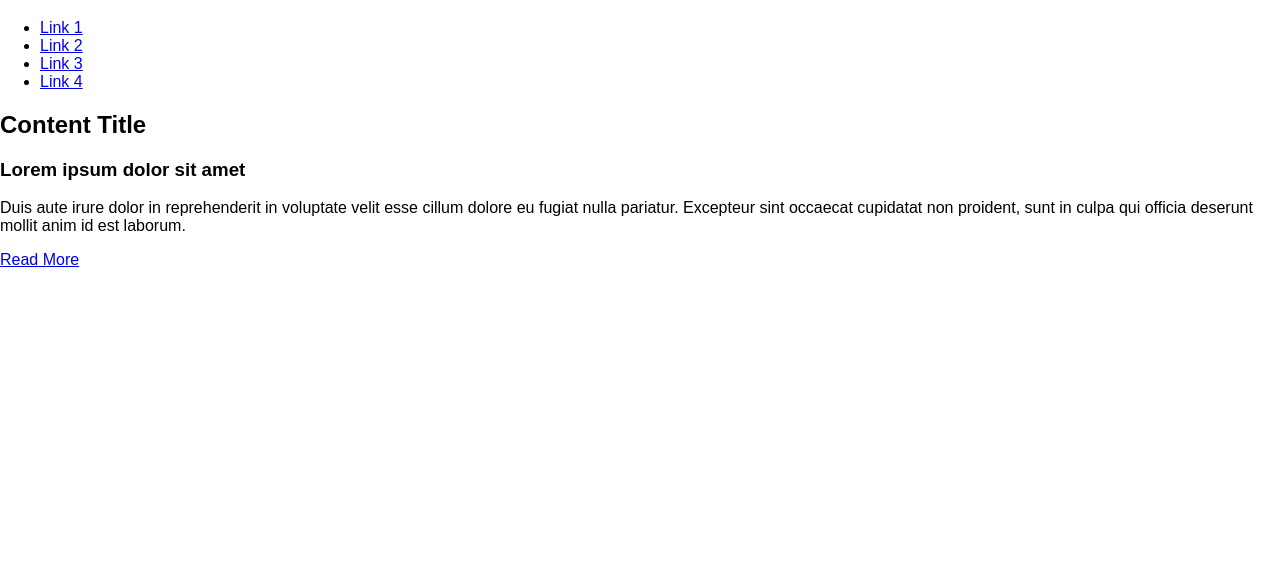
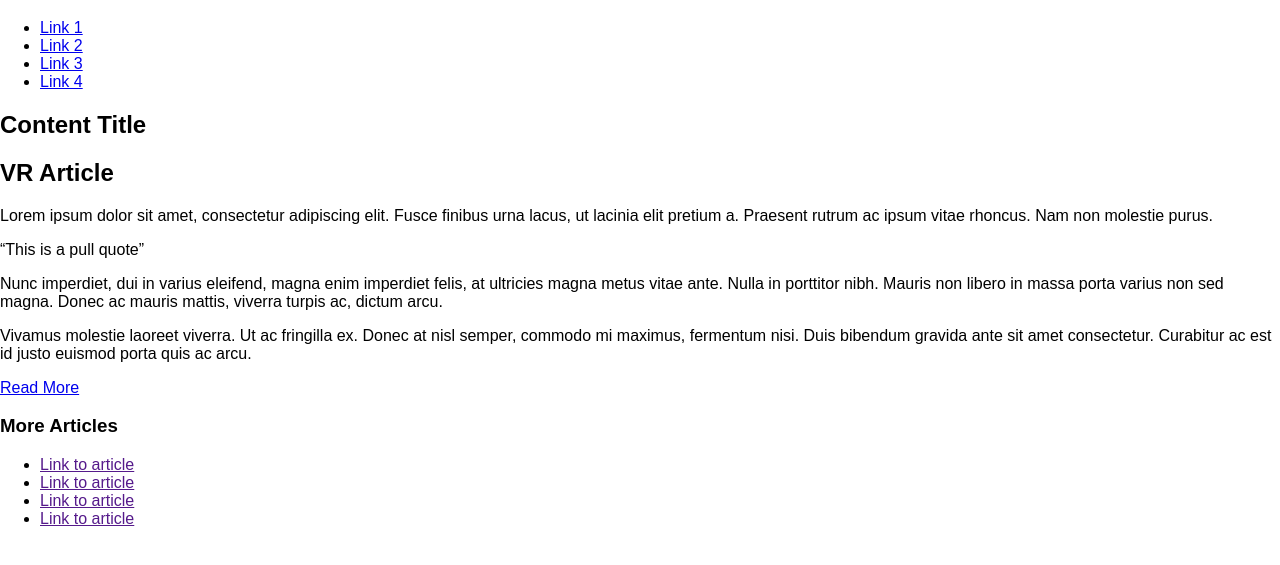
Before and after one commit to jakwakwa/starter-project-basic, a plain HTML site: page index.html in a window 1280 px wide. Shown: the part 61-626 px from the top of the page. Drawn offline with nearby package versions, Linux system fonts and the light colour scheme.

Commit message:
Added article default content

```diff
--- a/index.html
+++ b/index.html
@@ -43,12 +43,26 @@
 
             <article>
 
-                <h3>Lorem ipsum dolor sit amet</h3>
-                <p>Duis aute irure dolor in reprehenderit in voluptate velit esse cillum dolore eu fugiat nulla pariatur. Excepteur sint occaecat cupidatat non
-                proident, sunt in culpa qui officia deserunt mollit anim id est laborum.</p>
+                <h2>VR Article</h2>
+                <p>Lorem ipsum dolor sit amet, consectetur adipiscing elit. Fusce finibus urna lacus, ut lacinia elit pretium a. Praesent rutrum ac ipsum vitae rhoncus. Nam non molestie purus.</p>
+                <aside>
+                    <q>This is a pull quote</q>
+                </aside>
+                <p>Nunc imperdiet, dui in varius eleifend, magna enim imperdiet felis, at ultricies magna metus vitae ante. Nulla in porttitor nibh. Mauris non libero in massa porta varius non sed magna. Donec ac mauris mattis, viverra turpis ac, dictum arcu.</p>
+                <p>Vivamus molestie laoreet viverra. Ut ac fringilla ex. Donec at nisl semper, commodo mi maximus, fermentum nisi. Duis bibendum gravida ante sit amet consectetur. Curabitur ac est id justo euismod porta quis ac arcu.</p>
                 <a href="#">Read More</a>
 
             </article>
+
+            <aside>
+                <h3>More Articles</h3>
+                <ul>
+                    <li><a href="">Link to article</a></li>
+                    <li><a href="">Link to article</a></li>
+                    <li><a href="">Link to article</a></li>
+                    <li><a href="">Link to article</a></li>
+                </ul>
+            </aside>
 
         </section>
 
```
